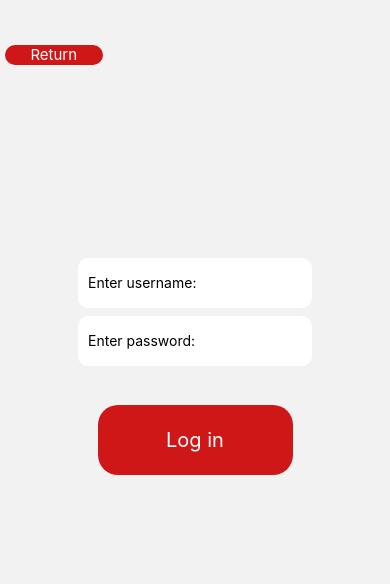
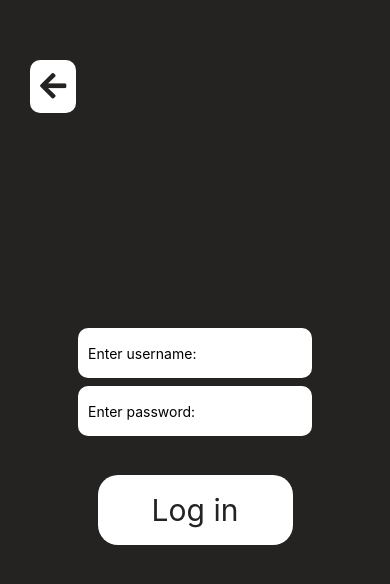
Before and after one commit to joehershey/movie-night, a React Native app: screen /LogIn in a window 390 px wide. Shown: the top 584 px of the page. Built offline with nearby package versions, Linux system fonts and the light colour scheme.

Commit message:
Added saved.js to keep track of colors, global styles. Styled Login/Signup more

```diff
--- /dev/null
+++ b/app/assets/saved.js
@@ -0,0 +1,29 @@
+import React from "react";
+import { StyleSheet } from "react-native";
+
+export const COLORS = {
+  primary: "#242322",
+};
+
+export const STYLES = StyleSheet.create({
+  font: {
+    fontFamily: "Didot",
+    letterSpacing: 1.2,
+    fontWeight: "bold",
+  },
+  returnbtn: {
+    backgroundColor: "white",
+    position: "absolute",
+    left: 20,
+    top: 50,
+    borderRadius: 10,
+    padding: 10,
+    margin: 10,
+  },
+  lgButton: {
+    top: 30,
+    width: "50%",
+    height: 70,
+    backgroundColor: "white",
+  },
+});
--- a/app/screens/LoginScreen.js
+++ b/app/screens/LoginScreen.js
@@ -10,6 +10,9 @@ import {
   Keyboard,
   Platform,
 } from "react-native";
+
+import { COLORS, STYLES } from "../assets/saved";
+import { FontAwesome5 } from "@expo/vector-icons";
 
 function LoginScreen(props) {
   const [username, changeUsername] = React.useState("");
@@ -88,10 +91,8 @@ function LoginScreen(props) {
             // onPress={() => props.navigation.navigate("Tenant home")}
             onPress={() => checkCredentials()} //checking w/ API and navigating
           >
-            <View style={[styles.loginButton, styles.btn]}>
-              <Text
-                style={{ color: "white", fontSize: 20, alignContent: "center" }}
-              >
+            <View style={[STYLES.lgButton, styles.btn]}>
+              <Text style={[{ color: COLORS.primary, fontSize: 30 }]}>
                 Log in
               </Text>
             </View>
@@ -99,22 +100,16 @@ function LoginScreen(props) {
           <TouchableWithoutFeedback
             onPress={() => props.navigation.navigate("Welcome")}
           >
-            <View style={[styles.returnbtn]}>
-              <Text
-                style={{
-                  color: "white",
-                  fontSize: 15,
-                  alignContent: "center",
-                  textAlign: "center",
-                }}
-              >
-                Return
-              </Text>
+            <View style={[STYLES.returnbtn]}>
+              <FontAwesome5
+                name="arrow-left"
+                color={COLORS.primary}
+                size={30}
+              />
             </View>
           </TouchableWithoutFeedback>
         </View>
       </TouchableWithoutFeedback>
-      <View style={styles.spacer}></View>
     </View>
   );
 }
@@ -124,6 +119,7 @@ const styles = StyleSheet.create({
     flex: 1,
     justifyContent: "center",
     alignItems: "stretch", //stretch allows content to fill screen
+    backgroundColor: COLORS.primary,
   },
   content: {
     //used with spacer to push content up the screen
@@ -131,26 +127,10 @@ const styles = StyleSheet.create({
     justifyContent: "center",
     alignItems: "center",
   },
-  spacer: {
-    //used with content ^ to push content up the screen
-    flex: 2,
-  },
   logo: {
     width: 275,
     height: 200,
     margin: 30,
-  },
-  loginButton: {
-    top: 30,
-    width: "50%",
-    height: 70,
-    backgroundColor: "#CF1717",
-  },
-  registerButton: {
-    top: 30,
-    width: "50%",
-    height: 70,
-    backgroundColor: "#202020",
   },
   btn: {
     justifyContent: "center",
@@ -169,15 +149,6 @@ const styles = StyleSheet.create({
     borderRadius: 10,
     padding: 10,
   },
-  returnbtn: {
-    position: "absolute",
-    left: 5,
-    top: 45,
-    width: "25%",
-    height: 20,
-    borderRadius: 20,
-    backgroundColor: "#CF1717",
-  },
 });
 
 export default LoginScreen;
--- a/app/screens/SignupScreen.js
+++ b/app/screens/SignupScreen.js
@@ -11,6 +11,9 @@ import {
   Keyboard,
   Platform,
 } from "react-native";
+
+import { COLORS, STYLES } from "../assets/saved";
+import { FontAwesome5 } from "@expo/vector-icons";
 
 function SignupScreen(props) {
   const [username, changeUsername] = React.useState("");
@@ -105,10 +108,8 @@ function SignupScreen(props) {
               }
             }}
           >
-            <View style={[styles.signupButton, styles.btn]}>
-              <Text
-                style={{ color: "white", fontSize: 20, alignContent: "center" }}
-              >
+            <View style={[STYLES.lgButton, styles.btn]}>
+              <Text style={[{ color: COLORS.primary, fontSize: 30 }]}>
                 Sign up
               </Text>
             </View>
@@ -117,17 +118,12 @@ function SignupScreen(props) {
           <TouchableWithoutFeedback
             onPress={() => props.navigation.navigate("Welcome")}
           >
-            <View style={[styles.returnbtn]}>
-              <Text
-                style={{
-                  color: "white",
-                  fontSize: 15,
-                  alignContent: "center",
-                  textAlign: "center",
-                }}
-              >
-                Return
-              </Text>
+            <View style={[STYLES.returnbtn]}>
+              <FontAwesome5
+                name="arrow-left"
+                color={COLORS.primary}
+                size={30}
+              />
             </View>
           </TouchableWithoutFeedback>
         </View>
@@ -138,16 +134,11 @@ function SignupScreen(props) {
 }
 
 const styles = StyleSheet.create({
-  separate: {
-    flexDirection: "row",
-    justifyContent: "space-between",
-    borderRadius: 20,
-    top: 15,
-  },
   background: {
     flex: 1,
     justifyContent: "center",
-    alignItems: "stretch",
+    alignItems: "stretch", //stretch allows content to fill screen
+    backgroundColor: COLORS.primary,
   },
   content: {
     //used with spacer to push content up the screen
@@ -155,21 +146,12 @@ const styles = StyleSheet.create({
     justifyContent: "center",
     alignItems: "center",
   },
-  spacer: {
-    //used with content ^ to push content up the screen
-    flex: 1,
-  },
   logo: {
     width: 275,
     height: 200,
     margin: 30,
   },
-  signupButton: {
-    top: 30,
-    width: "50%",
-    height: 70,
-    backgroundColor: "#CF1717",
-  },
+
   btn: {
     justifyContent: "center",
     alignItems: "center",
@@ -186,15 +168,6 @@ const styles = StyleSheet.create({
     borderRadius: 10,
     padding: 10,
   },
-  returnbtn: {
-    position: "absolute",
-    left: 5,
-    top: 45,
-    width: "25%",
-    height: 20,
-    borderRadius: 20,
-    backgroundColor: "#CF1717",
-  },
 });
 
 export default SignupScreen;
--- a/app/screens/WelcomeScreen.js
+++ b/app/screens/WelcomeScreen.js
@@ -8,11 +8,14 @@ import {
   TouchableWithoutFeedback,
 } from "react-native";
 
+import { COLORS, STYLES } from "../assets/saved";
+import { FontAwesome5 } from "@expo/vector-icons";
+
 function WelcomeScreen(props) {
   return (
     <View style={styles.background}>
       <View style={{ margin: 30 }}>
-        <Text style={[styles.message, styles.font]}>
+        <Text style={[styles.message, STYLES.font]}>
           Welcome to Movie Night!
         </Text>
       </View>
@@ -21,9 +24,7 @@ function WelcomeScreen(props) {
         onPress={() => props.navigation.navigate("LogIn")}
       >
         <View style={[styles.loginButton, styles.btn]}>
-          <Text style={[styles.font, { color: "black", fontSize: 30 }]}>
-            Log In
-          </Text>
+          <Text style={[{ color: COLORS.primary, fontSize: 30 }]}>Log In</Text>
         </View>
       </TouchableWithoutFeedback>
 
@@ -50,17 +51,12 @@ const styles = StyleSheet.create({
     flex: 1,
     justifyContent: "center",
     alignItems: "center",
-    backgroundColor: "#242322",
+    backgroundColor: COLORS.primary,
   },
   message: {
     color: "white",
     fontSize: 40,
     textAlign: "center",
-  },
-  font: {
-    fontFamily: "Didot",
-    letterSpacing: 1.2,
-    fontWeight: "bold",
   },
   loginButton: {
     top: 10,
```
